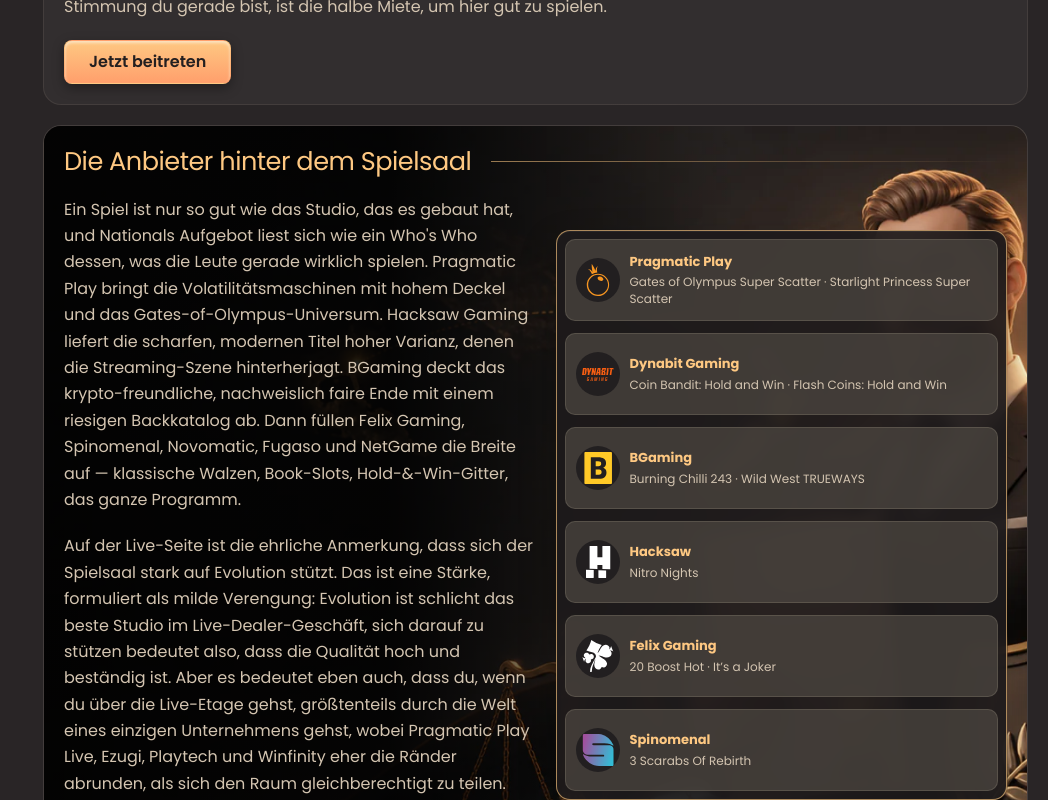
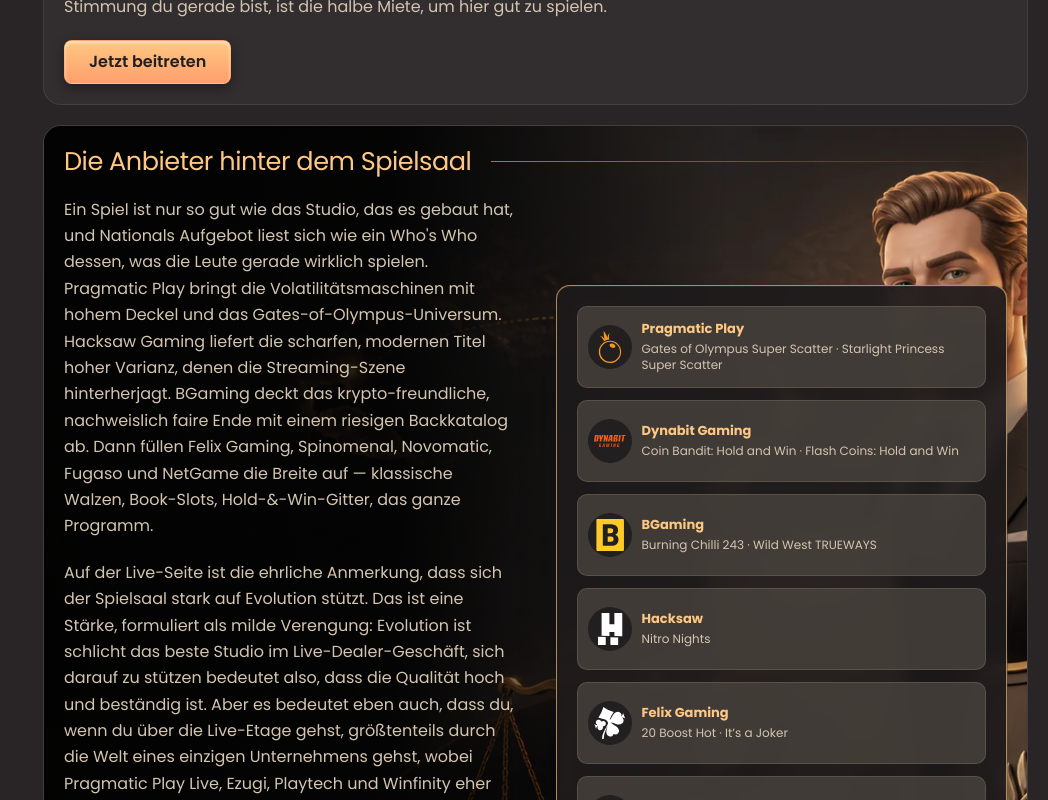
Before and after one commit to xbctk/natiocasino-germany, a Next.js app: page / in a window 1280 px wide. Shown: the part 8380-9180 px from the top of the page, without its empty margins (232-1280 px from the left). Built offline with nearby package versions, Linux system fonts and the light colour scheme.

Commit message:
Normalize main section spacing

```diff
--- a/app/globals.css
+++ b/app/globals.css
@@ -763,6 +763,14 @@
   box-shadow: none;
 }
 
+#haeufig-gestellte-fragen .faq-list,
+#spielermeinungen .reviews-slider,
+#bewertungskarte > p:last-child,
+#verantwortungsvolles-spielen .image-copy-section__copy > :last-child,
+#zahlungen-und-support .image-copy-section__copy > :last-child {
+  margin-bottom: 0;
+}
+
 .content-section > h2 {
   display: grid;
   grid-template-columns: minmax(0, auto) minmax(48px, 1fr);
@@ -1502,6 +1510,36 @@
 }
 
 @media (min-width: 1181px) {
+  #anbieter {
+    display: grid;
+    grid-template-columns: repeat(2, minmax(0, 1fr));
+    grid-template-rows: auto 1fr;
+    column-gap: 40px;
+    align-items: center;
+  }
+
+  #anbieter > h2 {
+    grid-column: 1 / -1;
+  }
+
+  #anbieter .image-copy-section__copy {
+    grid-column: 1;
+    grid-row: 2;
+    width: 100%;
+  }
+
+  #anbieter .provider-showcase {
+    position: static;
+    grid-column: 2;
+    grid-row: 2;
+    width: 100%;
+  }
+
+  #zahlungen-und-support,
+  #turniere {
+    min-height: 0;
+  }
+
   .main-content .image-copy-section--wide-title > h2 {
     grid-template-columns: max-content minmax(48px, 1fr);
     width: 100%;
@@ -1556,7 +1594,7 @@
   top: 104px;
   right: var(--space-content);
   width: calc(50% - 40px);
-  padding: var(--space-control);
+  padding: var(--space-content);
   background: rgb(30 27 28 / 92%);
   border: 1px solid rgb(254 200 130 / 64%);
   border-radius: 14px;
```
Also changed, not shown: 1 other file (tests, documents, lock files or other folders).
